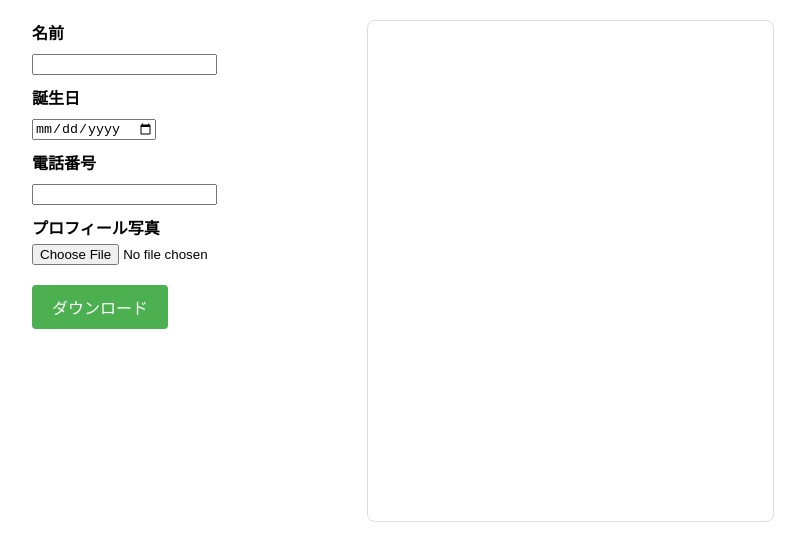
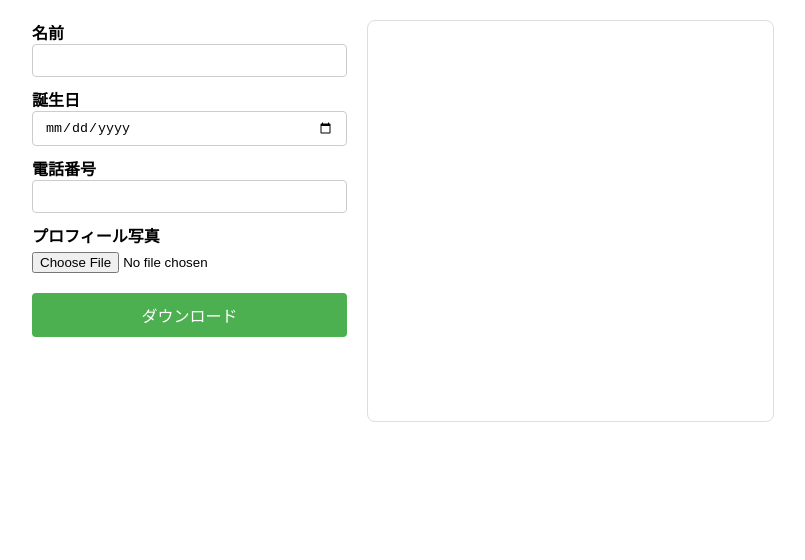
Before and after one commit to JintoYamanaka/profile-card-app, a React (Create React App) app: page / in a window 1280 px wide. Shown: the top 560 px of the page, without its empty margins (237-1042 px from the left). Built offline with nearby package versions, Linux system fonts and the light colour scheme.

Commit message:
レイアウト調整

```diff
--- a/src/App.tsx
+++ b/src/App.tsx
@@ -30,7 +30,7 @@ const formContainerStyle = css`
 
 const cardContainerStyle = css`
   width: 45%;
-  height: 500px;
+  height: 400px;
   display: flex;
   justify-content: center;
   align-items: center;
@@ -50,6 +50,7 @@ const downloadButtonStyle = css`
   cursor: pointer;
   border: none;
   border-radius: 4px;
+  width: 100%;
 `;
 
 const App = () => {
--- a/src/components/InputField.tsx
+++ b/src/components/InputField.tsx
@@ -12,8 +12,17 @@ interface InputFieldProps {
 }
 
 const inputStyle = css`
-  margin: 10px 0;
-  display: block;
+  width: 100%;
+  padding: 8px 12px;
+  margin-bottom: 10px;
+  border: 1px solid #ccc;
+  border-radius: 4px;
+  box-sizing: border-box;
+
+  &:focus {
+    border-color: #007bff;
+    outline: none;
+  }
 `;
 
 const InputField: React.FC<InputFieldProps> = ({
--- a/src/components/ProfileCard.tsx
+++ b/src/components/ProfileCard.tsx
@@ -11,7 +11,7 @@ interface ProfileCardProps {
 
 const cardStyle = css`
   padding: 20px;
-  max-width: 300px;
+  width: 100%;
 `;
 
 const photoContainerStyle = css`
```
